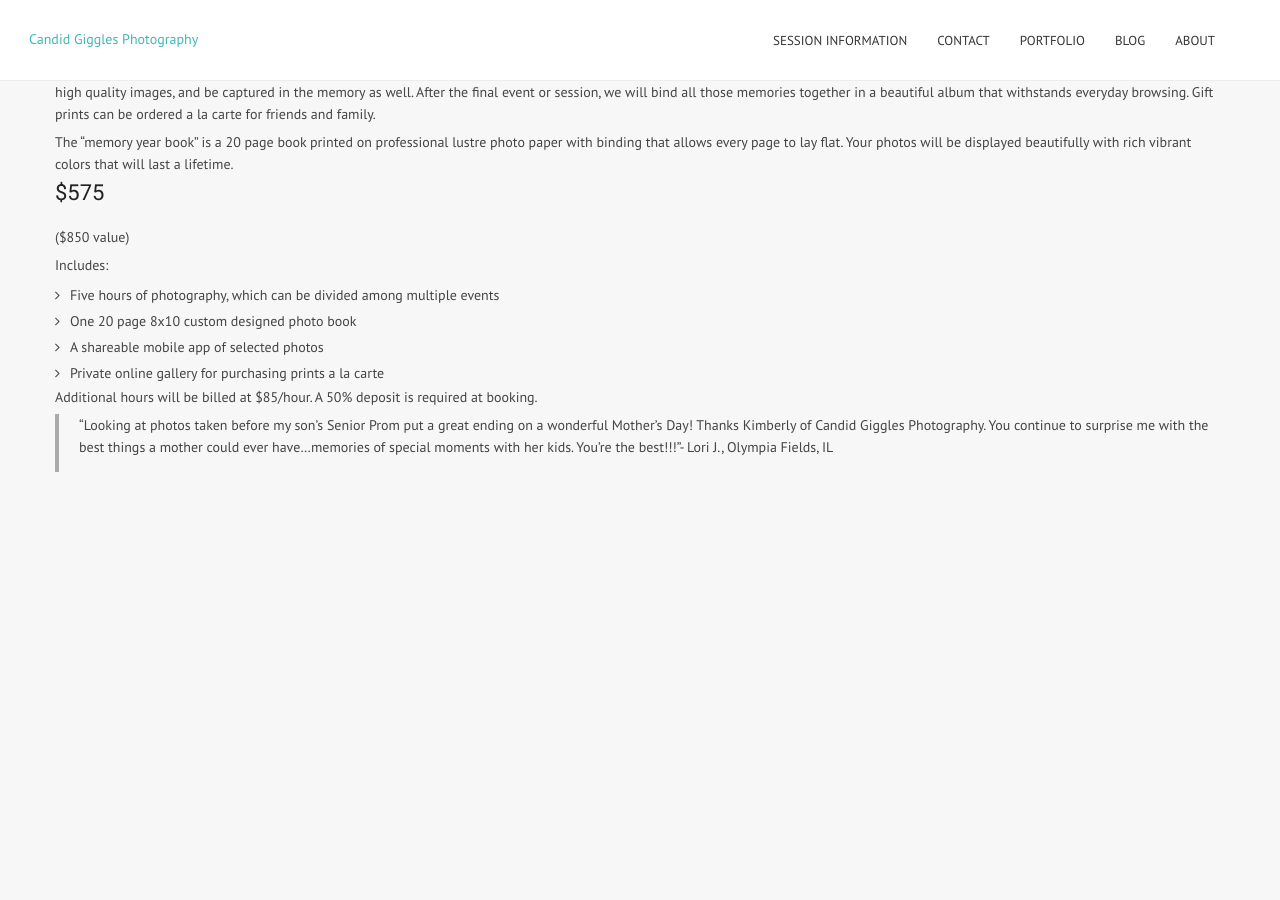
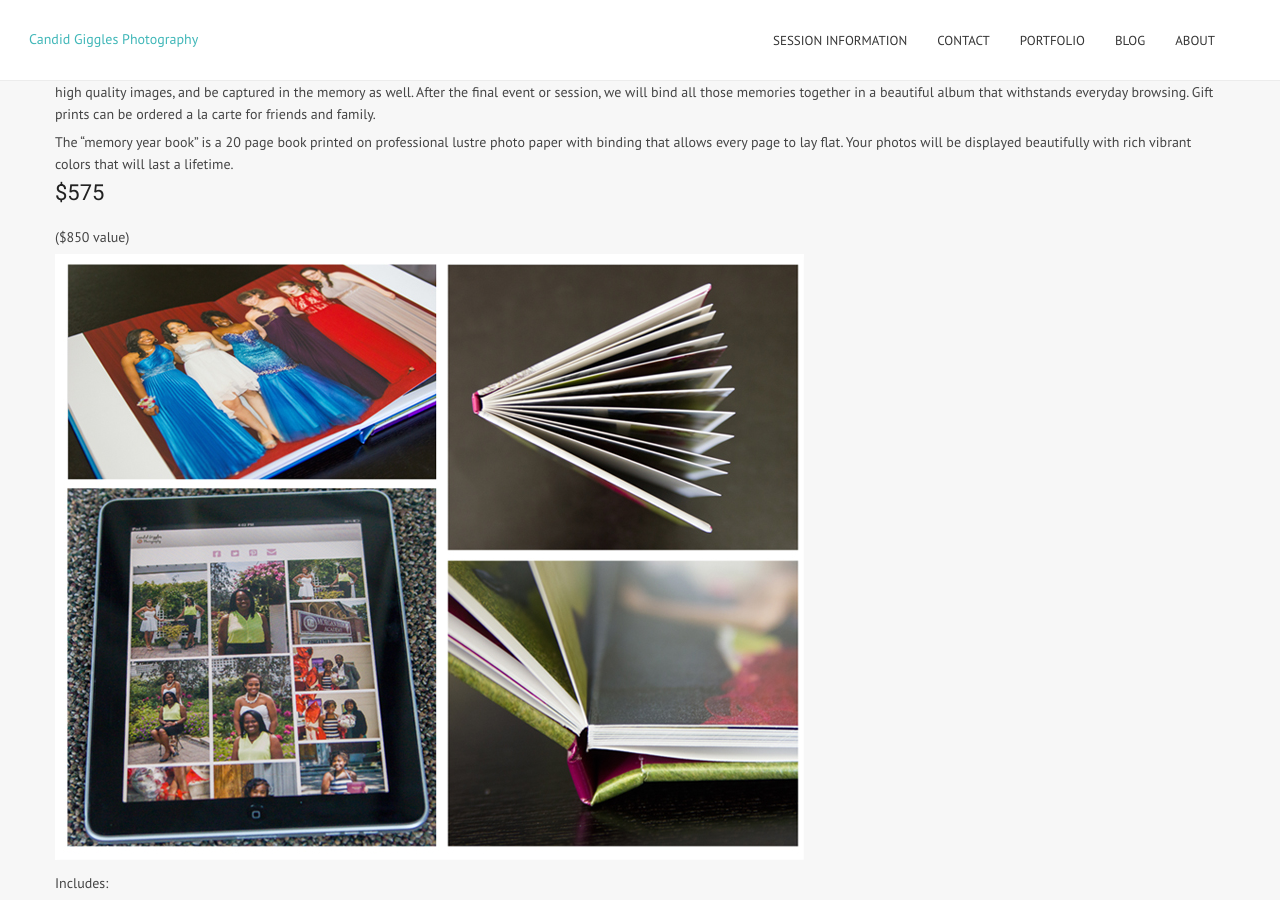
Before and after one commit to candidgiggles/kmitchellphoto.github.io, a Jekyll site: the page built from memory-year-book/index.md, in a window 1280 px wide and 900 px high, scrolled down 931 px. Built offline with Jekyll 4.4.1, drawn with Linux system fonts in a browser that asks for light colours; before the commit the page ends 1496 px from its top, so only the background shows below that.

Commit message:
Updated index.md

```diff
--- a/memory-year-book/index.md
+++ b/memory-year-book/index.md
@@ -24,6 +24,8 @@ The “memory year book” is a 20 page book printed on professional lustre phot
 ##  $575
 ($850 value)
 
+![Memory5](//memory-year-book/Memory5.jpg)
+
 Includes:
 - Five hours of photography, which can be divided among multiple events
 - One 20 page 8x10 custom designed photo book
```
